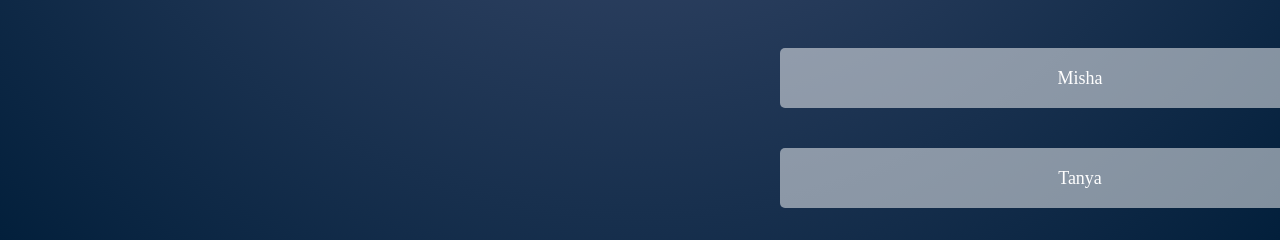
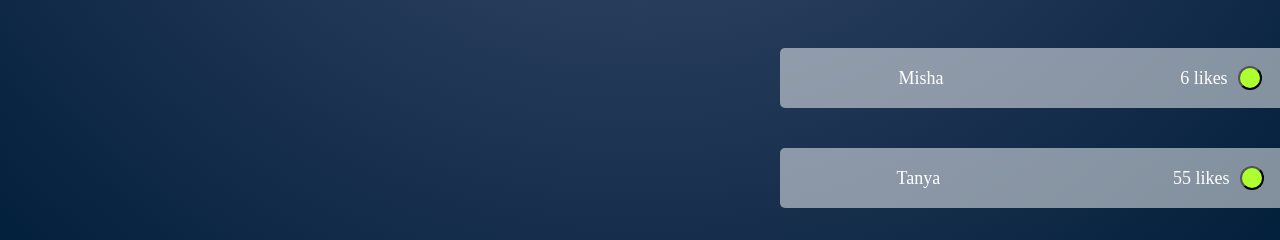
Before and after one commit to MikeTrick/way-of-samurai, a React (Create React App) app: page / in a window 1280 px wide. Shown: the part 955-1195 px from the top of the page. Built offline with nearby package versions, Linux system fonts and the light colour scheme.

Commit message:
Lesson 17 Added likesCount and button

```diff
--- a/src/components/Profile/Posts/Post/Post.jsx
+++ b/src/components/Profile/Posts/Post/Post.jsx
@@ -3,9 +3,16 @@ import React from "react";
 import classes from './Post.module.css'
 
 export const Post = (props) => {
+
+
     return (
         <div className={classes.post_wrapper}>
             {props.textMessage}
+            <div className={classes.post_wrapper__likes}>
+                {`${props.likesCount} likes`}
+                <button></button>
+            </div>
+
         </div>
     )
 }
--- a/src/components/Profile/Posts/Post/Post.module.css
+++ b/src/components/Profile/Posts/Post/Post.module.css
@@ -9,3 +9,19 @@
     border: none;
     margin: 20px;
 }
+
+.post_wrapper__likes {
+    display: flex;
+    align-items: center;
+
+}
+
+.post_wrapper__likes button{
+    margin-left: 10px;
+    width: 24px;
+    height: 24px;
+    border-radius: 50%;
+    background: greenyellow;
+
+
+}
--- a/src/components/Profile/Posts/Posts.jsx
+++ b/src/components/Profile/Posts/Posts.jsx
@@ -15,8 +15,8 @@ export const Posts = () => {
                 </div>
             </div>
             <div className={classes.new_posts}>
-                <Post textMessage='Misha'/>
-                <Post textMessage='Tanya'/>
+                <Post textMessage='Misha' likesCount='6'/>
+                <Post textMessage='Tanya' likesCount='55'/>
             </div>
 
 
```
